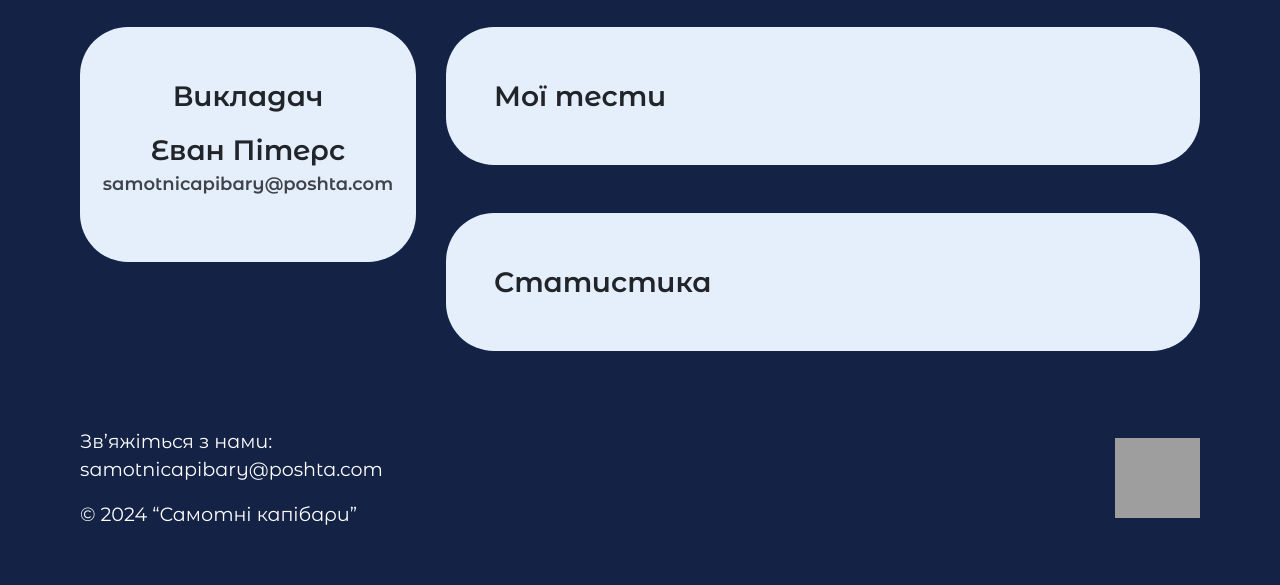
After one commit to dmytryk28/yeNote, a Flask app: page /profile in a window 1280 px wide. The commit adds this page. Shown: the part 357-942 px from the top of the page. Run offline with Flask 3, Linux system fonts and the light colour scheme; some libraries are stand-ins or nearby versions; some web fonts are replaced; grey boxes are pictures that could not be loaded.

Commit message:
page profile

```diff
--- a/website/static/js/script.js
+++ b/website/static/js/script.js
@@ -1,3 +1,23 @@
+document.addEventListener('DOMContentLoaded', (event) => {
+    const container1 = document.querySelector('.container-1');
+    const dropdownContent = document.getElementById('dropdownContent');
+    const profileSpan = container1.querySelector('.important');
+
+    function toggleDropdown(event) {
+        event.preventDefault();
+        event.stopPropagation();
+        dropdownContent.classList.toggle('show');
+    }
+
+    container1.addEventListener('click', toggleDropdown);
+    profileSpan.addEventListener('click', toggleDropdown);
+    window.addEventListener('click', (event) => {
+        if (!container1.contains(event.target)) {
+            dropdownContent.classList.remove('show');
+        }
+    });
+});
+
 const groupElements = document.querySelectorAll('.group-1');
 groupElements.forEach(element => {
     const id = element.getAttribute('id');
--- a/website/static/style.css
+++ b/website/static/style.css
@@ -100,7 +100,7 @@ header {
 }
 
 
-header .task {
+header .task, header .profile {
     background-color: #132245;
 }
 
@@ -123,19 +123,20 @@ header .task {
     border: unset;
 }
 
-.task .text {
+.task .text, .profile .text {
     color: #E5EEFB;
 }
 
-.important, .show-all-tests, .task .important, .container-2-1 {
+.important, .show-all-tests, .task .important, .container-2-1, .profile .important {
     overflow-wrap: break-word;
     font-weight: 500;
     font-size: 1.5rem;
     color: #F0F4F9;
+    cursor: pointer;
 }
 
 
-.task .important {
+.task .important, .profile .important {
     color: #132245;
 }
 
@@ -159,9 +160,15 @@ header .task {
     justify-content: center;
     align-items: center;
     margin-left: 20px;
+    cursor: pointer;
 }
 
-.task .container-1 {
+.container-1 {
+    z-index: 2;
+    position: relative;
+}
+
+.task .container-1, .profile .container-1 {
     background: #E5EEFB;
 }
 
@@ -268,7 +275,7 @@ header .task {
 
 .ye-note {
     overflow-wrap: break-word;
-    font-family: 'Space Grotesk';
+    font-family: 'Space Grotesk', serif;
     font-weight: 500;
     font-size: 7rem;
     color: #132245;
@@ -291,7 +298,7 @@ header .task {
     color: #ffffff;
 }
 
-.desktop-1, .task, .sign-up-in {
+.desktop-1, .task, .sign-up-in, .profile {
     background: linear-gradient(to bottom, #D9E5F5, #EBF3FF);
     display: flex;
     width: 100%;
@@ -303,12 +310,12 @@ header .task {
     min-height: fit-content;
 }
 
-.task {
+.task, .profile {
     background: #132245;
 }
 
 
-.task .container-start-test, .quiz_box {
+.task .container-start-test, .quiz_box, .left-container, .info {
     border-radius: 48px;
     background: #E5EEFB;
     position: relative;
@@ -578,3 +585,80 @@ section .option_list .option {
     height: 35px;
     border-radius: 10px;
 }
+
+.dropdown-content {
+    display: block;
+    position: absolute;
+    background-color: rgba(255, 255, 255, 0.49);
+    width: 90%;
+    box-shadow: 0px 8px 16px 0px rgba(0,0,0,0.2);
+    z-index: 1;
+    opacity: 0;
+    max-height: 0;
+    overflow: hidden;
+    transition: max-height 0.5s ease-in-out, opacity 0.5s ease-in-out;
+    top: 110%;
+    left: 50%;
+    transform: translateX(-50%);
+    border: 3px solid rgb(25, 47, 96);
+    border-radius: 10px;
+}
+
+.profile .dropdown-content, .task .dropdown-content {
+    background-color: #E5EEFB;
+}
+
+.dropdown-content.show {
+    opacity: 1;
+    max-height: 600px;
+}
+
+.dropdown-content p, .dropdown-content a{
+    color: black;
+    padding: 12px 16px;
+    display: block;
+}
+
+.dropdown-content p {
+    margin: 0;
+    padding-bottom: 0;
+}
+
+.dropdown-content a:hover {
+    background-color: #ffffff;
+    color: #132244;
+}
+
+.poshta {
+    font-size: 12px;
+    color: #3E4349;
+    padding-bottom: 16px;
+}
+
+.profile {
+
+}
+.left-container {
+    width: 30%;
+    align-items: center;
+    justify-content: center;
+}
+
+
+.left-container p, .info p {
+    font-size: 28px;
+    font-weight: 600;
+    margin-bottom: 0;
+}
+
+.left-container .poshta {
+    font-size: 18px;
+}
+
+.right-container{
+    width: 100%;
+}
+
+.info {
+margin-bottom: 20px;
+}
--- a/website/templates/base.html
+++ b/website/templates/base.html
@@ -1,6 +1,9 @@
 <!doctype html>
 <html lang="en">
 <head>
+<html lang="en">
+<head>
+    <script src="/static/js/script.js"></script>
     <meta charset="UTF-8"/>
     <meta http-equiv="X-UA-Compatible" content="IE=Edge">
     <meta name="viewport" content="width=device-width, initial-scale=1">
@@ -48,7 +51,14 @@
         </div>
         <div class="container-1">
             <span class="important">
-            Important
+                Профіль
+                <div class="dropdown-content" id="dropdownContent">
+                    <div style="padding-bottom: 12px">
+                    <p>Еван Пітерс
+                    <p class="poshta">samotnicapibary@gmail.com</p></div>
+                    <a>Уся інформація</a>
+                    <a>Вийти</a>
+                </div>
             </span>
         </div>
     </div>
--- /dev/null
+++ b/website/templates/profile.html
@@ -0,0 +1,33 @@
+{% extends "base.html" %}
+{% block title %}profile{% endblock %}
+{% block content %}
+<body class="profile">
+<div style="width: 100%; display: flex; gap: 30px">
+    <div class="left-container">
+        <p>
+            Викладач
+        </p>
+        <p style="margin-top: 12px">
+        <p>
+            Еван Пітерс
+        </p>
+        <p class="poshta">
+            samotnicapibary@poshta.com
+        </p>
+    </div>
+    <div class="right-container">
+        <div class="info">
+            <p>
+                Мої тести
+            </p>
+        </div>
+        <div class="info">
+            <p>
+                Статистика
+            </p>
+        </div>
+    </div>
+</div>
+</body>
+<script src="/static/js/script.js"></script>
+{% endblock %}
--- a/website/views.py
+++ b/website/views.py
@@ -21,3 +21,8 @@ def registration():
 @views.route('/signin')
 def authentication():
     return render_template("sign_up_in.html", sign_up=False)
+
+
+@views.route('/profile')
+def profile():
+    return render_template("profile.html")
```
Lines whose indentation alone changed are shown as unchanged.
